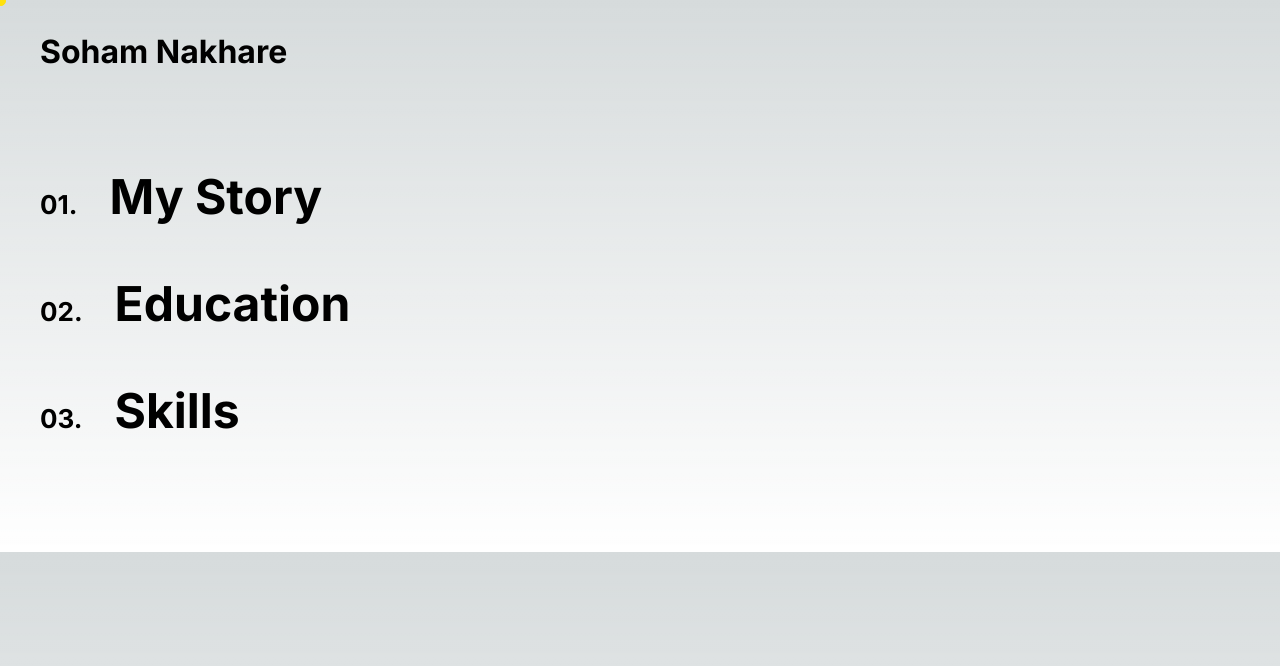
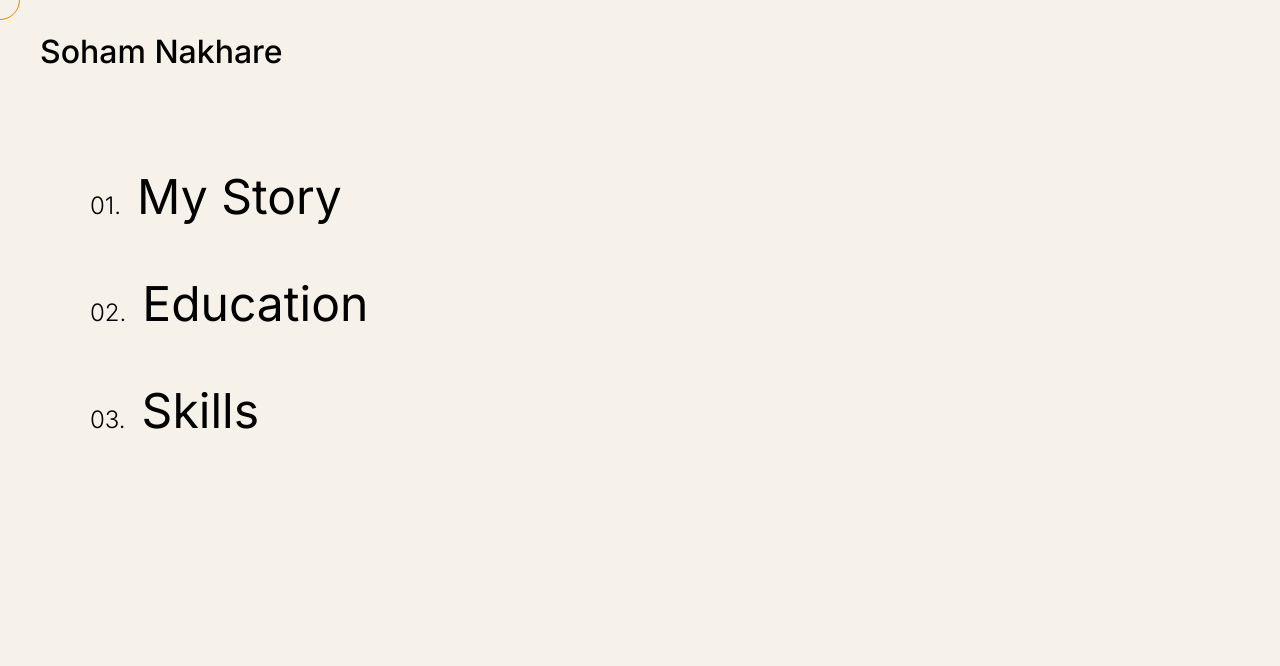
Before and after one commit to sohamnakhare/my-website, a Next.js app: page / in a window 1280 px wide. Shown: the top 666 px of the page. Built offline with nearby package versions, Linux system fonts and the light colour scheme.

Commit message:
add cursor type

```diff
--- a/pages/index.tsx
+++ b/pages/index.tsx
@@ -17,7 +17,7 @@ export default function Home() {
       <main className={inter.className}>
         <div className="container-fluid">
           <div className="py-2">
-            <h1>Soham Nakhare</h1>
+            <h1 className="font-medium">Soham Nakhare</h1>
           </div>
           <div className="py-4">
             <AboutMe />
--- a/styles/globals.css
+++ b/styles/globals.css
@@ -6,71 +6,8 @@
     'Fira Mono', 'Droid Sans Mono', 'Courier New', monospace;
 
   --foreground-rgb: 0, 0, 0;
-  --background-start-rgb: 214, 219, 220;
-  --background-end-rgb: 255, 255, 255;
-
-  --primary-glow: conic-gradient(
-    from 180deg at 50% 50%,
-    #16abff33 0deg,
-    #0885ff33 55deg,
-    #54d6ff33 120deg,
-    #0071ff33 160deg,
-    transparent 360deg
-  );
-  --secondary-glow: radial-gradient(
-    rgba(255, 255, 255, 1),
-    rgba(255, 255, 255, 0)
-  );
-
-  --tile-start-rgb: 239, 245, 249;
-  --tile-end-rgb: 228, 232, 233;
-  --tile-border: conic-gradient(
-    #00000080,
-    #00000040,
-    #00000030,
-    #00000020,
-    #00000010,
-    #00000010,
-    #00000080
-  );
-
-  --callout-rgb: 238, 240, 241;
-  --callout-border-rgb: 172, 175, 176;
-  --card-rgb: 180, 185, 188;
-  --card-border-rgb: 131, 134, 135;
-}
-
-@media (prefers-color-scheme: dark) {
-  :root {
-    --foreground-rgb: 255, 255, 255;
-    --background-start-rgb: 0, 0, 0;
-    --background-end-rgb: 0, 0, 0;
-
-    --primary-glow: radial-gradient(rgba(1, 65, 255, 0.4), rgba(1, 65, 255, 0));
-    --secondary-glow: linear-gradient(
-      to bottom right,
-      rgba(1, 65, 255, 0),
-      rgba(1, 65, 255, 0),
-      rgba(1, 65, 255, 0.3)
-    );
-
-    --tile-start-rgb: 2, 13, 46;
-    --tile-end-rgb: 2, 5, 19;
-    --tile-border: conic-gradient(
-      #ffffff80,
-      #ffffff40,
-      #ffffff30,
-      #ffffff20,
-      #ffffff10,
-      #ffffff10,
-      #ffffff80
-    );
-
-    --callout-rgb: 20, 20, 20;
-    --callout-border-rgb: 108, 108, 108;
-    --card-rgb: 100, 100, 100;
-    --card-border-rgb: 200, 200, 200;
-  }
+  --background-rgb: 246, 241, 233;
+  --cursor-dot-rgb: 255, 132, 0;
 }
 
 * {
@@ -87,12 +24,7 @@ body {
 
 body {
   color: rgb(var(--foreground-rgb));
-  background: linear-gradient(
-      to bottom,
-      transparent,
-      rgb(var(--background-end-rgb))
-    )
-    rgb(var(--background-start-rgb));
+  background: rgb(var(--background-rgb));
 }
 
 a {
@@ -106,11 +38,15 @@ a {
   }
 }
 
+/* atomic classes */
+
 .container-fluid {
   margin: 0 40px;
 }
 
-/* atomic classes */
+.container {
+  max-width: var(--max-width);
+}
 
 .d-flex {
   display: flex;
@@ -121,19 +57,19 @@ a {
 }
 
 .text-lg {
-  font-size: 26px;
+  font-size: 1.5rem;
 }
 
 .text-huge {
-  font-size: 48px;
+  font-size: 3rem;
 }
 
 .leading-none {
   line-height: 1;
 }
 
-.mr-2 {
-  margin-right: 2rem;
+.mr-1 {
+  margin-right: 1rem;
 }
 
 .mb-3 {
@@ -150,7 +86,42 @@ a {
   padding-bottom: 4rem;
 }
 
-.transition-info-container {
+.transition-timing-function-linear {
   transition-timing-function: linear;
+}
+
+.transition-duration-500ms {
   transition-duration: 500ms
 }
+
+.column {
+  flex-direction: column;
+}
+
+.d-inline-block {
+  display: inline-block;
+}
+
+.m-auto {
+  margin: auto;
+}
+
+.text-sm {
+  font-size: 0.5rem;
+}
+
+.font-x-light {
+  font-weight: 200;
+}
+
+.font-light {
+  font-weight: 300;
+}
+
+.font-normal {
+  font-weight: 400;
+}
+
+.font-medium {
+  font-weight: 500;
+}
--- a/ui/components/AboutMe/AboutMe.tsx
+++ b/ui/components/AboutMe/AboutMe.tsx
@@ -21,10 +21,11 @@ const InfoContainer = ({
       left: mouseX,
       width: '50vw',
       height: '50vh',
-      border: '1px solid white',
+      border: '1px solid',
       pointerEvents: 'none',
+      background: 'beige',
     }}
-    className="transition-info-container"
+    className="transition-timing-function-linear transition-duration-500ms"
   >
     <h1>{name}</h1>
   </div>
@@ -33,12 +34,12 @@ const InfoContainer = ({
 const AboutMeItem = ({ i, item }: { i: string; item: string }) => {
   return (
     <>
-      <div>
+      <div data-cursor="small">
         <div className="d-flex align-items-baseline mb-3">
-          <div className="mr-2">
-            <h5 className="text-lg">{i}.</h5>
+          <div className="mr-1">
+            <h5 className="font-light text-lg">{i}.</h5>
           </div>
-          <h1 className="text-huge">{item}</h1>
+          <h1 className="text-huge font-normal">{item}</h1>
         </div>
       </div>
     </>
@@ -46,7 +47,10 @@ const AboutMeItem = ({ i, item }: { i: string; item: string }) => {
 };
 
 export const AboutMe = () => {
-  const [mousePosition, setMousePosition] = useState({ mouseX: 0, mouseY: 0 });
+  const [mousePosition, setMousePosition] = useState({
+    mouseX: 0,
+    mouseY: 0,
+  });
   const [showInfo, setShowInfo] = useState(false);
   const [name, setName] = useState('');
 
@@ -54,7 +58,7 @@ export const AboutMe = () => {
 
   const handleOnMouseMove =
     (name: string) => (e: MouseEvent<HTMLDivElement>) => {
-      setMousePosition({ mouseX: e.clientX, mouseY: e.clientY });
+      setMousePosition({ mouseX: e.clientX + 20, mouseY: e.clientY + 20 });
       setName(name);
     };
 
@@ -67,9 +71,14 @@ export const AboutMe = () => {
   };
 
   return (
-    <div onMouseOver={handleOnMouseEnter} onMouseLeave={handleOnMouseLeave}>
+    <div
+      onMouseOver={handleOnMouseEnter}
+      onMouseLeave={handleOnMouseLeave}
+      className="container m-auto"
+    >
+      <div className="d-flex column d-inline-block">
         <InfoContainer
-        visibility={showInfo ? 'visible' : 'hidden'}
+          visibility={showInfo && mouseX > 0 ? 'visible' : 'hidden'}
           mouseX={mouseX}
           mouseY={mouseY}
           name={name}
@@ -80,5 +89,6 @@ export const AboutMe = () => {
           </div>
         ))}
       </div>
+    </div>
   );
 };
--- a/ui/components/FollowCursor/FollowCursor.module.css
+++ b/ui/components/FollowCursor/FollowCursor.module.css
@@ -1,10 +1,18 @@
 .dot {
     position: absolute;
-    border: solid 1px #ffe10d;
-    background-color: #ffe10d;
-    width: 10px;
-    height: 10px;
-    border-radius: 50%;
+    border: solid 1px rgb(var(--cursor-dot-rgb));
     transition-timing-function: linear;
     transition-duration: 300ms
 }
+
+.normal-dot {
+    width: 40px;
+    height: 40px;
+    border-radius: 50%;
+}
+
+.small-dot {
+    width: 20px;
+    height: 20px;
+    border-radius: 50%;
+}
--- a/ui/components/FollowCursor/FollowCursor.tsx
+++ b/ui/components/FollowCursor/FollowCursor.tsx
@@ -3,10 +3,18 @@ import styles from './FollowCursor.module.css';
 
 export const FollowCursor = () => {
   const [mousePosition, setMousePosition] = useState({ mouseX: 0, mouseY: 0 });
+  const [cursorType, setCursorType] = useState('normal');
   const { mouseX, mouseY } = mousePosition;
 
   const handleMouseMove = (e: MouseEvent) => {
     setMousePosition({ mouseX: e.clientX, mouseY: e.clientY });
+    const dataCursor = e.target?.closest('[data-cursor]');
+    if (dataCursor) {
+      const cursorType = dataCursor.dataset.cursor;
+      setCursorType(cursorType);
+    } else {
+      setCursorType('normal');
+    }
   };
 
   useLayoutEffect(() => {
@@ -14,13 +22,13 @@ export const FollowCursor = () => {
     return () => window.removeEventListener('mousemove', handleMouseMove);
   }, []);
 
-  const dotPosition = () => ({ left: mouseX - 4, top: mouseY - 4 });
+  const dotPosition = () => ({ left: mouseX - 20, top: mouseY - 20 });
 
   return (
     <>
       <span
         style={{ ...dotPosition(), pointerEvents: 'none' }}
-        className={styles.dot}
+        className={`${styles.dot} ${styles[cursorType + '-dot']}`}
       ></span>
     </>
   );
```
Lines whose indentation alone changed are shown as unchanged.
